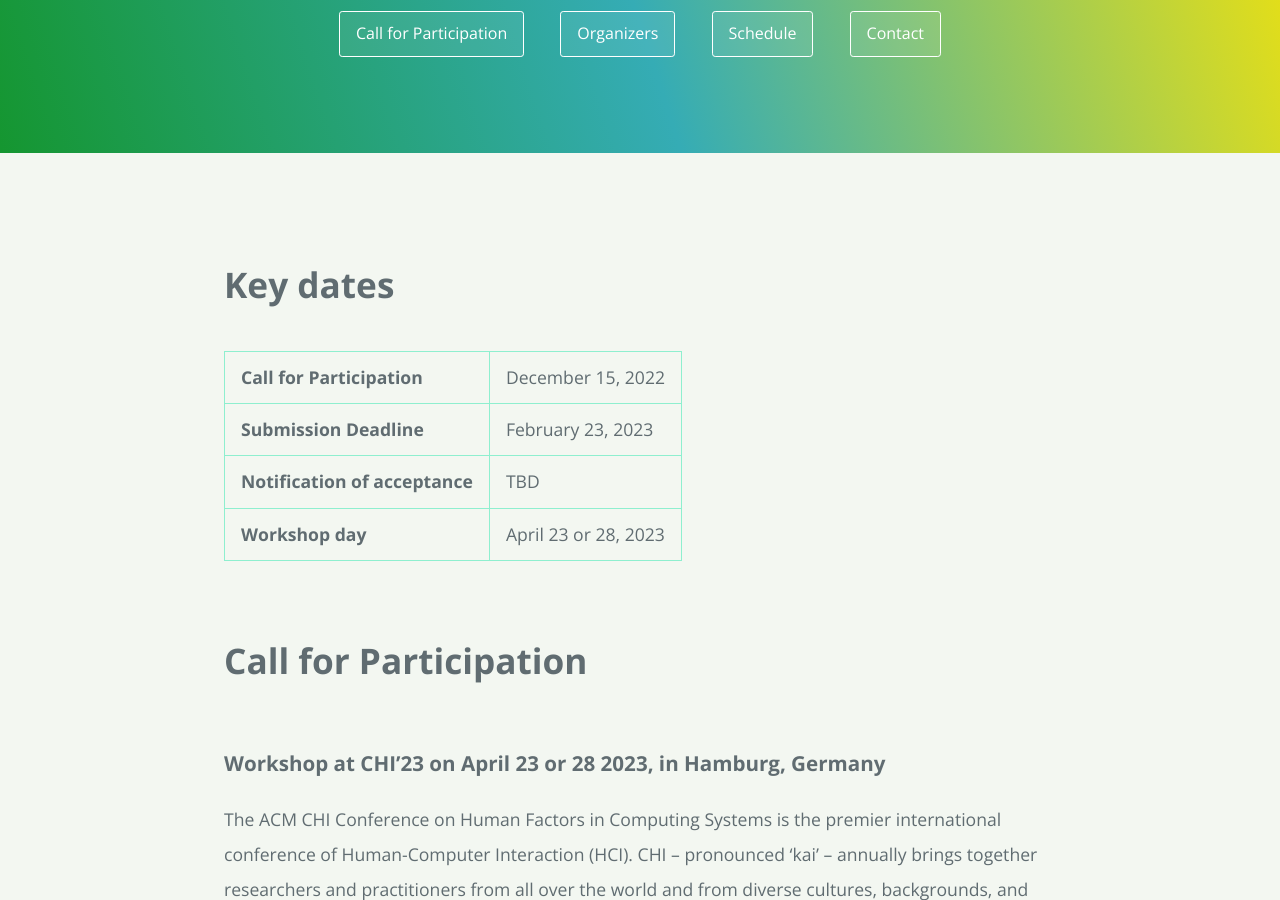
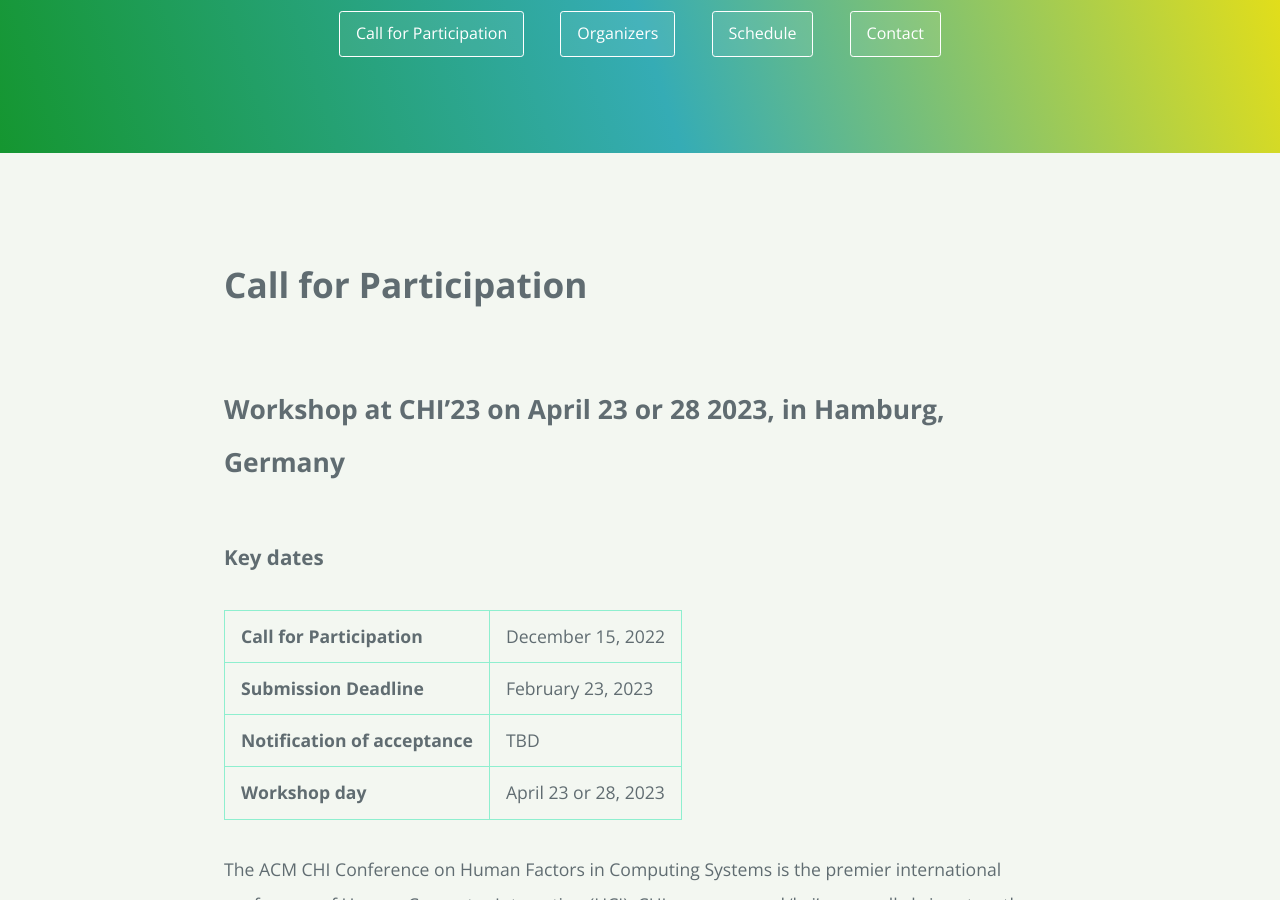
Before and after one commit to discontinued-civictech/discontinued-civictech.github.io, a Jekyll site: the page built from call.md, in a window 1280 px wide and 900 px high, scrolled down 338 px. Built offline with Jekyll 4.4.1, drawn with Linux system fonts in a browser that asks for light colours; our own code applies the rules of GitHub Pages for plain Markdown files.

Commit message:
updated files

```diff
--- a/call.md
+++ b/call.md
@@ -2,17 +2,18 @@
 layout: default
 ---
 
-# Key dates
+
+# Call for Participation
+
+## Workshop at CHI’23 on April 23 or 28 2023, in Hamburg, Germany
+
+### Key dates
 
 |:-------------------------------------------------------------|:---------------|
 | **Call for Participation** | December 15, 2022 |
 | **Submission Deadline** | February 23, 2023 |
 | **Notification of acceptance** | TBD |
 | **Workshop day** | April 23 or 28, 2023 |
-
-# Call for Participation
-
-### Workshop at CHI’23 on April 23 or 28 2023, in Hamburg, Germany
 
 The ACM CHI Conference on Human Factors in Computing Systems is the premier international conference of Human-Computer Interaction (HCI). CHI – pronounced ‘kai’ – annually brings together researchers and practitioners from all over the world and from diverse cultures, backgrounds, and positionalities, who have as an overarching goal to make the world a better place with interactive digital technologies.
 
```
Also changed, not shown: schedule.md (+1 -1 lines).
